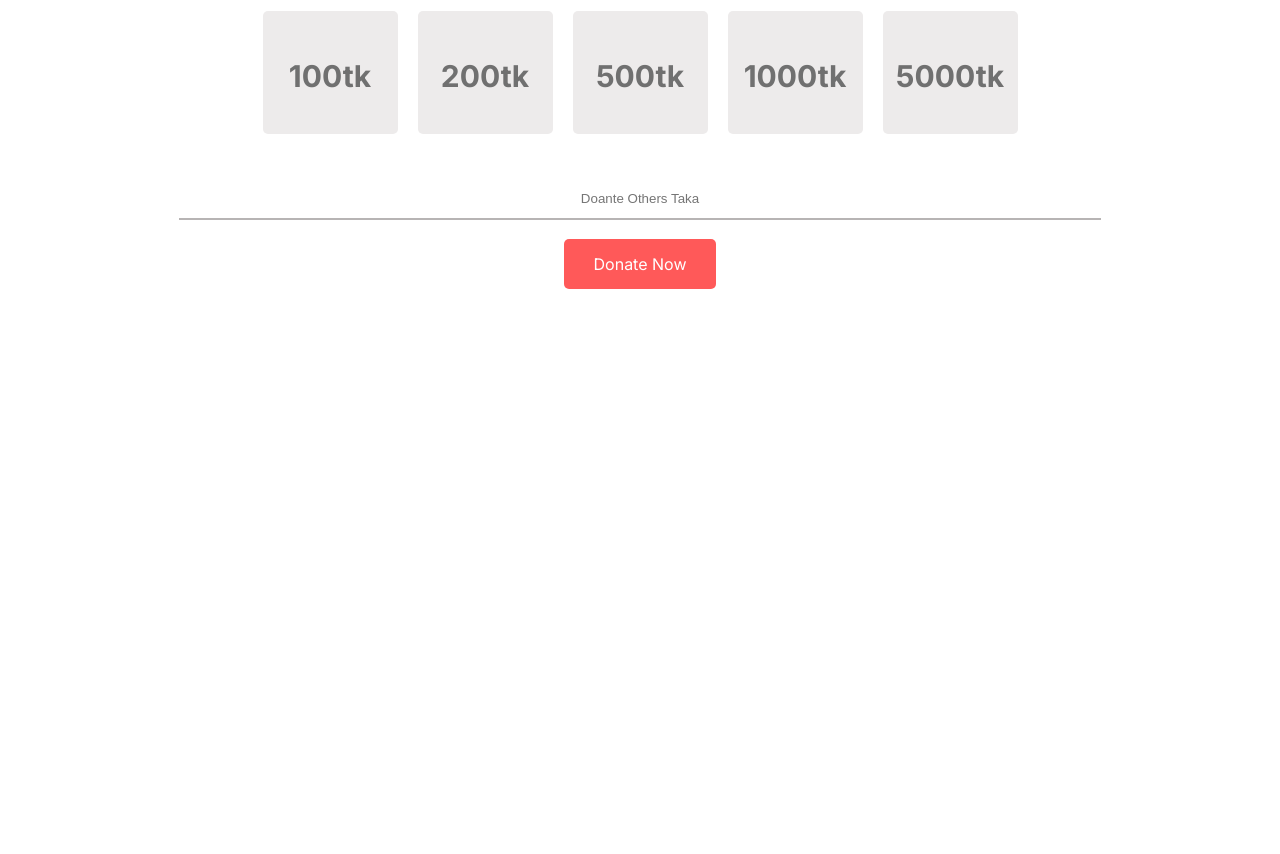
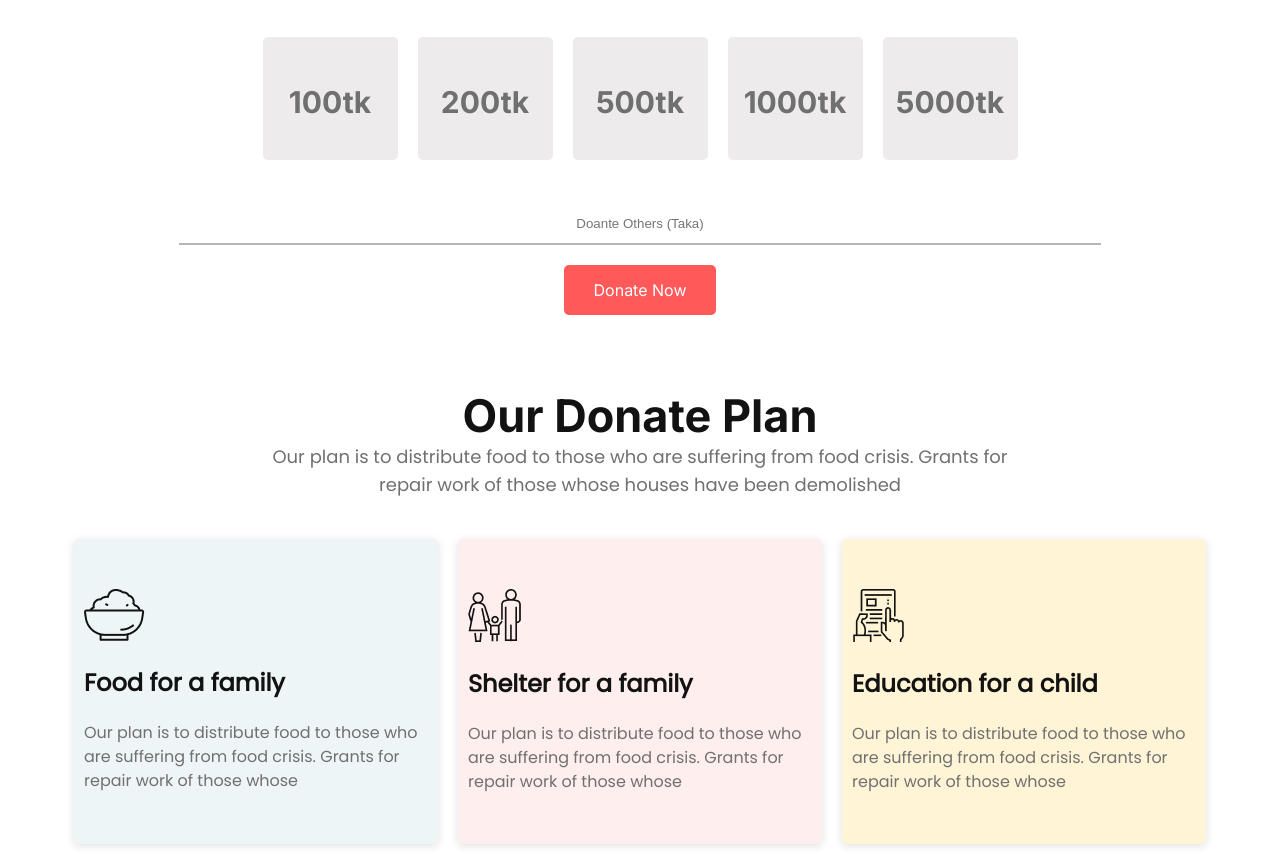
Before and after one commit to jabedit/donate-for-hum, a plain HTML site: page index.html in a window 1280 px wide. Shown: the part 767-1621 px from the top of the page. Before the commit the page ends 1056 px from the top, so only its background shows below. Drawn offline with Linux system fonts and the light colour scheme.

Commit message:
forth commit

```diff
--- a/index.html
+++ b/index.html
@@ -55,14 +55,42 @@
         <div class="donate-others">
             <form>
 
-                <input type="text" id="fname" name="fname" placeholder="Doante Others Taka"><br>
+                <input type="text" id="fname" name="fname" placeholder="Doante Others (Taka)"><br>
                 <a class="link-color"  target="_blank" href="#">Donate Now</a>
 
             </form>
         </div>
     </section>
 
-     <!--Donate tody section start-->
+     <!--Donate today section start-->
+
+
+     <!--Donate plan section start -->
+    <section class="flexible-body">
+        <div class="donate-panl-info">
+            <h3>Our Donate Plan</h3>
+            <p>Our plan is to distribute food to those who are suffering from food crisis. Grants for<br> repair work of those whose houses have been demolished
+            </p>
+        </div>
+        <div class="donate-plan-card">
+            <div class="donate-plan-card-child">
+                <img src="icons/food.png" alt="">
+                <h5>Food for a family</h5>
+                <p>Our plan is to distribute food to those who are suffering from food crisis. Grants for repair work of those whose</p>
+            </div>
+            <div id="Danate-bg-color2" class="donate-plan-card-child">
+                <img src="icons/shelter.png" alt="">
+                <h5>Shelter for a family</h5>
+                <p>Our plan is to distribute food to those who are suffering from food crisis. Grants for repair work of those whose</p>
+            </div>
+            <div id="Danate-bg-color3" class="donate-plan-card-child">
+                <img src="icons/Frame-1.png" alt="">
+                <h5>Education for a child</h5>
+                <p>Our plan is to distribute food to those who are suffering from food crisis. Grants for repair work of those whose</p>
+            </div>
+        </div>
+    </section>
+     <!--Donate plan section end -->
 
 </body>
 </html>
--- a/style.css
+++ b/style.css
@@ -8,7 +8,7 @@ body{
 
 }
 .flexible-body{
-    margin: 5% 5% 0 5%;
+    margin: 7% 5% 0 5%;
 }
 h2{
     font-family: 'Inter';
@@ -48,7 +48,7 @@ p{
 }
 
 
-/*Banner Section CSS */
+/*Banner Section CSS start */
 
 #banner-section{
     background: linear-gradient(360deg, #121212 0%, rgba(18, 18, 18, 0.24) 100%), url(images/donation5.jpg);
@@ -60,7 +60,11 @@ p{
     text-align: center;
     padding: 150px 0;
 }
-.donate-info p{
+/*Banner Section CSS end */
+
+
+/*Donate Section CSS start */
+.donate-info p ,.donate-panl-info p{
     color: #707070;
 }
 .donate-catagory{
@@ -91,7 +95,7 @@ p{
     color: #FF5959;
 
 }
-.donate-others{
+.donate-others ,.donate-panl-info {
     text-align: center;
 }
 .donate-others input[type=text] {
@@ -105,3 +109,49 @@ p{
 .donate-others input[type="text"]::placeholder {
     text-align: center;
 }
+/*Donate Section CSS end  */
+
+
+/*Donate plan Section CSS start  */
+
+.donate-plan-card{
+    display: flex;
+    justify-content: space-around;
+
+}
+.donate-plan-card-child{
+    margin: 10px;
+    background: rgba(79, 157, 166, 0.1);
+    border-radius: 5px;
+    padding: 50px 10px 20px 10px;
+    box-shadow: rgba(99, 99, 99, 0.2) 0px 2px 8px 0px;
+
+
+}
+
+.donate-plan-card-child h5{
+    font-family: 'Poppins';
+    font-style: normal;
+    font-weight: 600;
+    font-size: 24px;
+    line-height: 36px;
+    color: #121212;
+    padding: 20px 0;
+
+
+}
+.donate-plan-card-child p{
+    font-family: 'Poppins';
+    font-style: normal;
+    font-weight: 400;
+    font-size: 16px;
+    line-height: 24px;
+    color: #707070;
+    text-align: left;
+}
+#Danate-bg-color2{
+    background-color: #FFEEEE;
+}
+#Danate-bg-color3{
+    background-color: #FFF4D6;
+}
```
Also changed, not shown: icons/Frame-1.png (added), icons/blood.svg (added), icons/bus.svg (added), icons/clothes.svg (added), icons/food.png (added), icons/icon11.svg (added), icons/icon13.svg (added), icons/icon4.svg (added), icons/icon5.svg (added), icons/icon6.svg (added), icons/icon7.svg (added), icons/icon8.svg (added), icons/icon9.svg (added), icons/medicine.svg (added), 1 more files.
